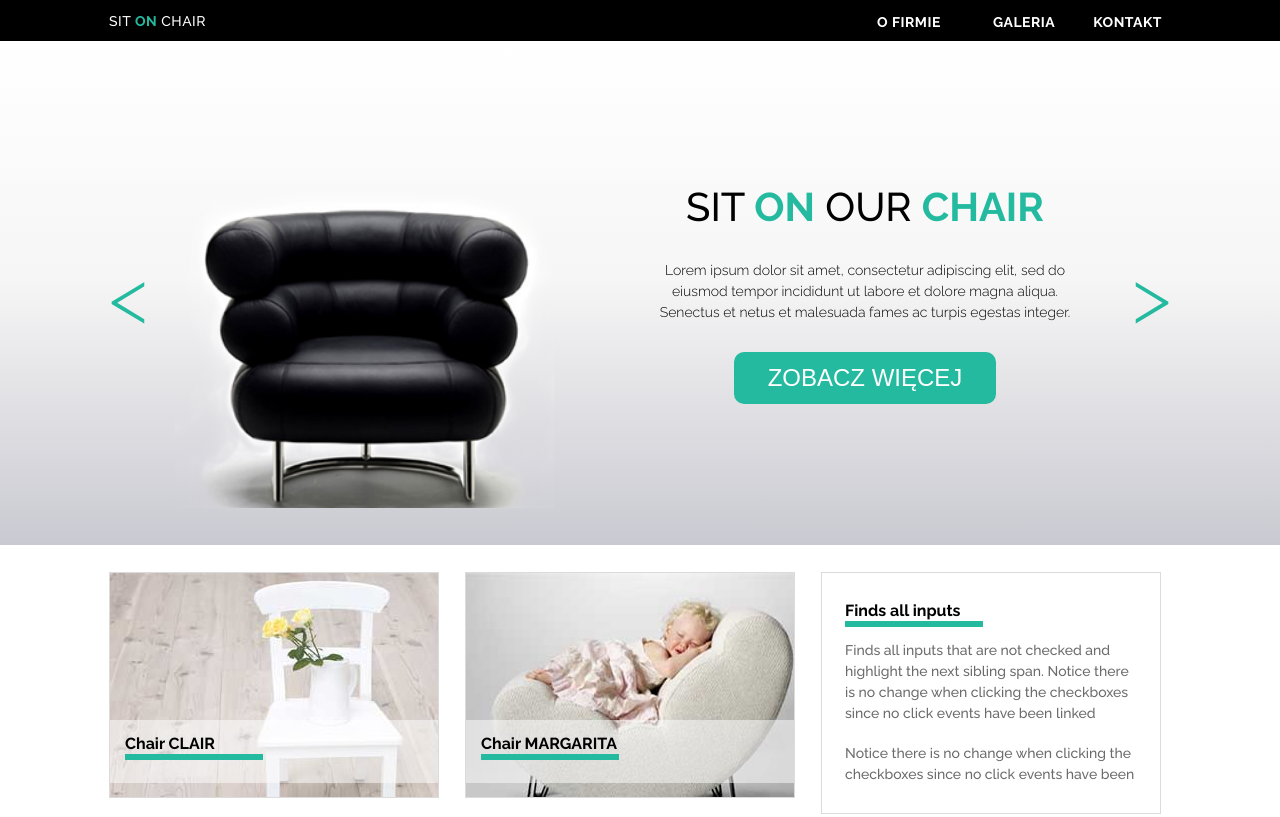
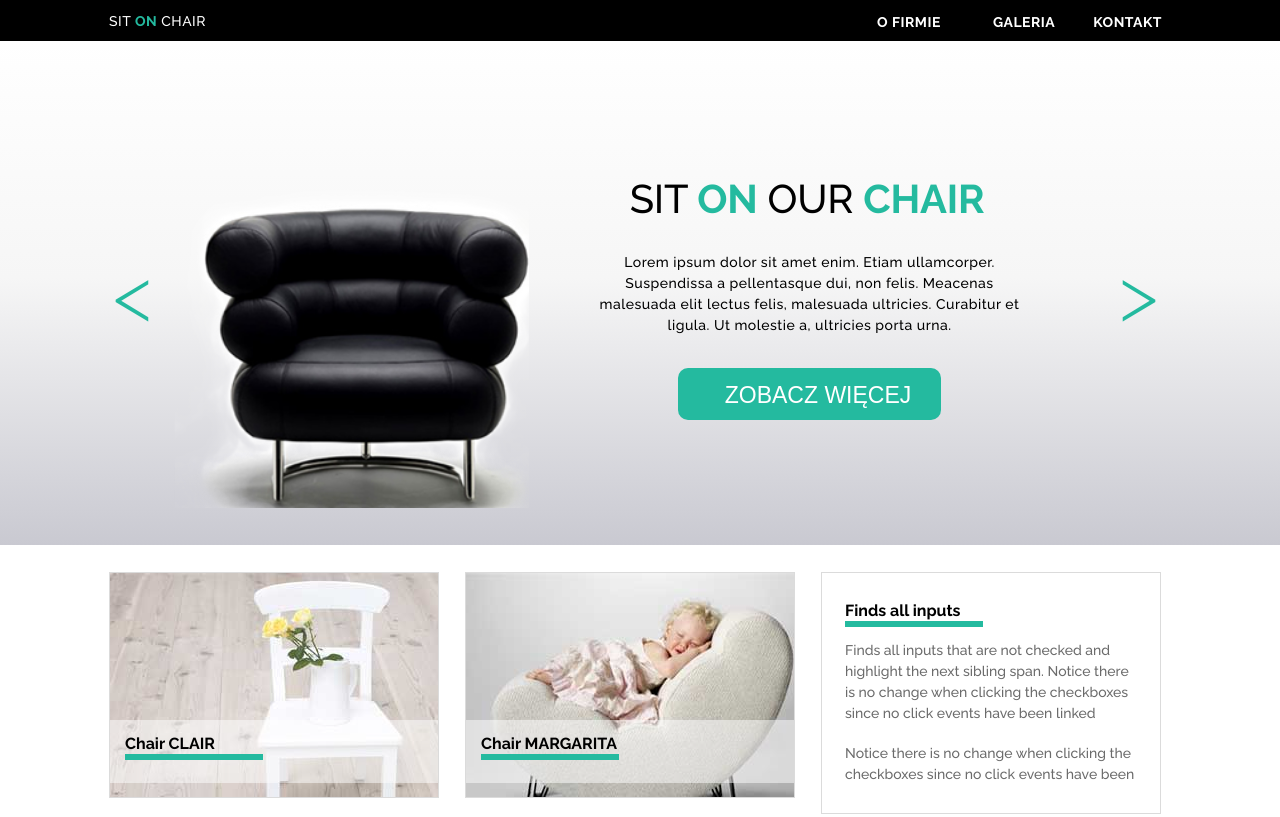
Before and after one commit to BlueMan2017/CodersLab_workshop, a plain HTML site: page index.html in a window 1280 px wide. Shown: the top 817 px of the page. Drawn offline with Linux system fonts and the light colour scheme.

```diff
--- a/css/style.css
+++ b/css/style.css
@@ -84,6 +84,7 @@
 }
 
 .title-wrapper {
+    position: relative;
     display: flex;
     align-items: center;
     height: 504px;
@@ -100,21 +101,29 @@
 }
 
 .arrow {
+    position: absolute;
     color: #24ba9f;
     font-size: 78px;
     font-weight: 300;
-    padding: 10px 0 5px;
+}
+
+.arrowLeft {
+    left: 4px;
+}
+
+.arrowRight {
+    right: 13px;
 }
 
 .img-wrapper {
-    width: 450px;
+    width: 420px;
     overflow: hidden;
 }
 
 .titleArticle__image {
     position: relative;
-    top: 67px;
-    left: -81px;
+    top: 66px;
+    left: -42px;
 }
 
 .titleArticle__content {
@@ -124,8 +133,8 @@
     align-items: center;
     flex-grow: 1;
     flex-shrink: 0;
-    flex-basis: 50%;
-    padding: 0 5%;
+    flex-basis: 60%;
+    padding: 9px 150px 0 69px;
     text-align: center;
 }
 
@@ -133,7 +142,9 @@
     font-size: 40px;
     font-weight: 500;
     text-transform: uppercase;
-    margin: 0px 0 25px;
+    margin: 0 0 24px;
+    letter-spacing: -0.2px;
+    padding-right: 5px;
 }
 
 .logoBold {
@@ -143,14 +154,15 @@
 
 .titleArticle__content p {
     font-size: 14px;
-    font-weight: 300;
+    font-weight: 400;
     line-height: 21px;
-    margin: 5px 0;
+    letter-spacing: 0.5px;
+    margin: 6px 0 10px;
 }
 
 .titleArticle__button {
-    margin: 24px 0 0;
-    padding: 12px 34px;
+    margin: 22px 0 0;
+    padding: 14px 30px 11px 47px;
     background: #24ba9f;
     border: none;
     border-radius: 10px;
@@ -158,7 +170,7 @@
     -moz-border-radius: 10px;
     -ms-border-radius: 10px;
     -o-border-radius: 10px;
-    font-size: 24px;
+    font-size: 23px;
     color: #ffffff;
     text-transform: uppercase;
 }
--- a/index.html
+++ b/index.html
@@ -23,7 +23,7 @@
     </header>
     <section class="titleSection">
         <div class="container title-wrapper">
-            <div class="arrow">&#60;</div>
+            <div class="arrow arrowLeft">&#60;</div>
             <article class="titleArticle">
                 <div class="img-wrapper">
                     <img class="titleArticle__image" src="./images/black_chair.png" width="595px" alt="black chair" />
@@ -34,12 +34,12 @@
                         <span class="logoBold">chair</span>
                     </h2>
                     <p>
-                        Lorem ipsum dolor sit amet, consectetur adipiscing elit, sed do eiusmod tempor incididunt ut labore et dolore magna aliqua. Senectus et netus et malesuada fames ac turpis egestas integer.
+                        Lorem ipsum dolor sit amet enim. Etiam ullamcorper. Suspendissa a pellentasque dui, non felis. Meacenas malesuada elit lectus felis, malesuada ultricies. Curabitur et ligula. Ut molestie a, ultricies porta urna.
                     </p>
                     <button class="titleArticle__button">Zobacz więcej</button>
                 </div>
             </article>
-            <div class="arrow">&#62;</div>
+            <div class="arrow arrowRight">&#62;</div>
         </div>
     </section>
     <section class="container pictures">
```
